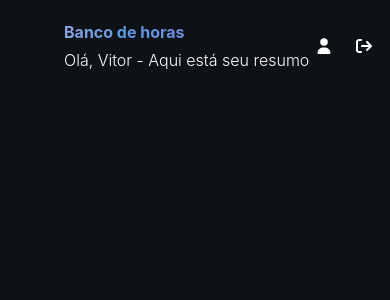
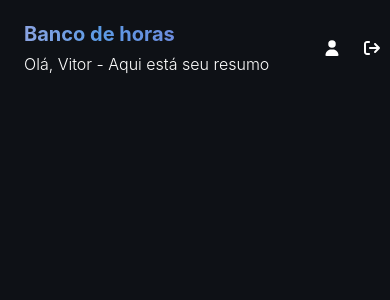
Before and after one commit to Vitor-1Fernandes/Compensatory-Time-Hub, a React (Vite) app in the folder compensatory-time-hub/: page /user in a window 390 px wide. Shown: the top 300 px of the page. Built offline with nearby package versions, Linux system fonts and the light colour scheme.

Commit message:
ajuste no padding

```diff
--- a/compensatory-time-hub/src/components/Navbar.jsx
+++ b/compensatory-time-hub/src/components/Navbar.jsx
@@ -7,11 +7,11 @@ import { Link } from 'react-router-dom'
 
 function Navbar() {
     return (
-        <div className="flex items-center justify-between w-full text-[#ffffff] font-bold py-5 px-4 md:px-10"
+        <div className="flex items-center justify-between w-full text-[#ffffff] font-bold py-5 px-2 lg:px-4 md:px-10"
         >
-            <div className='flex flex-col-reverse items-start gap-1 pl-12'>
+            <div className='flex flex-col-reverse items-start gap-1 pl-4 lg:pl-12'>
                 <h1 className="flex w-auto font-light"> Olá, Vitor - Aqui está seu resumo</h1>
-                <p className='lg:text-xl bg-clip-text text-transparent bg-linear-to-l from-[#6c8cde] via-[#5b9be5] to-[#8aa3e1]'>Banco de horas</p>
+                <p className='lg:text-2xl text-xl bg-clip-text text-transparent bg-linear-to-l from-[#6c8cde] via-[#5b9be5] to-[#8aa3e1]'>Banco de horas</p>
             </div>
 
 
```
